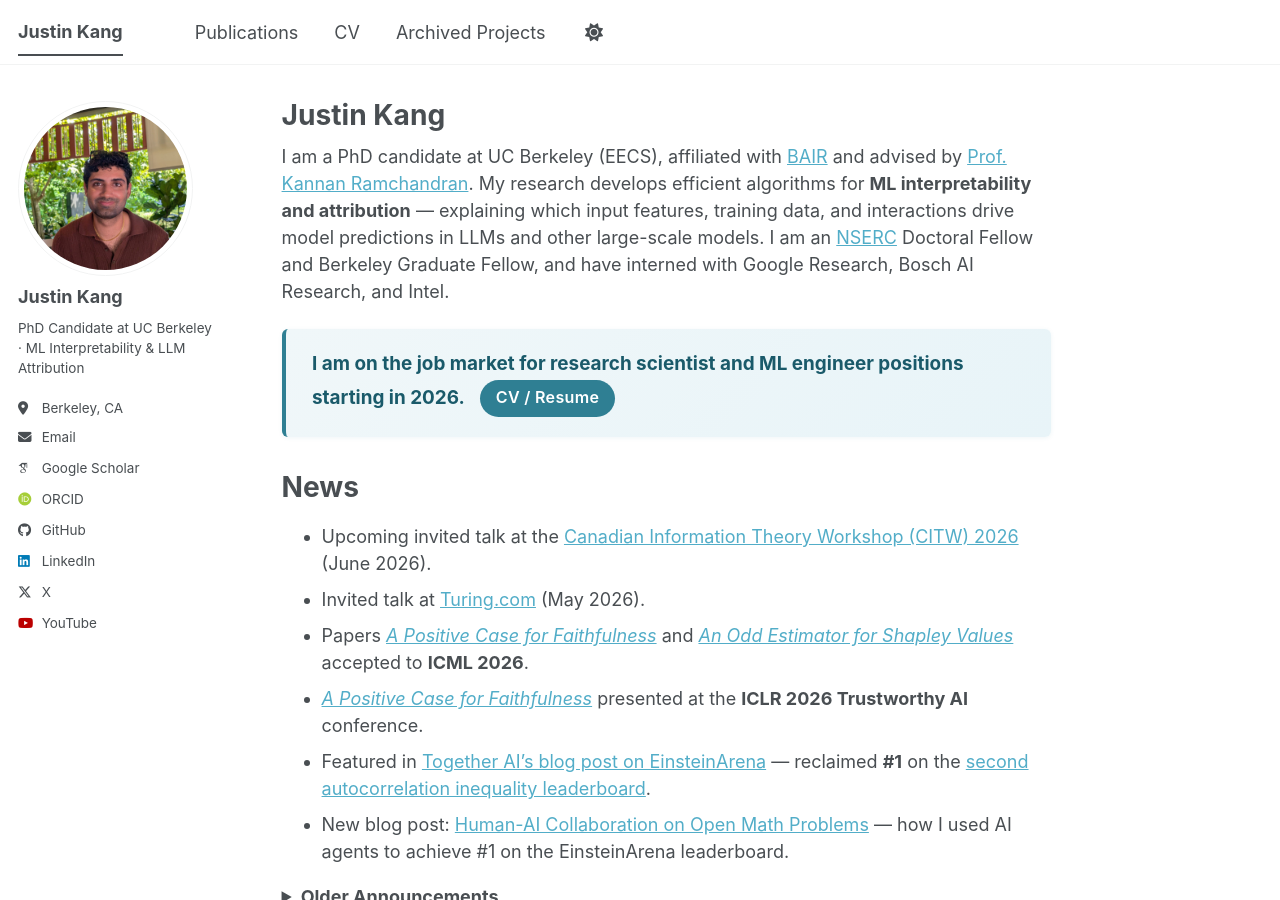
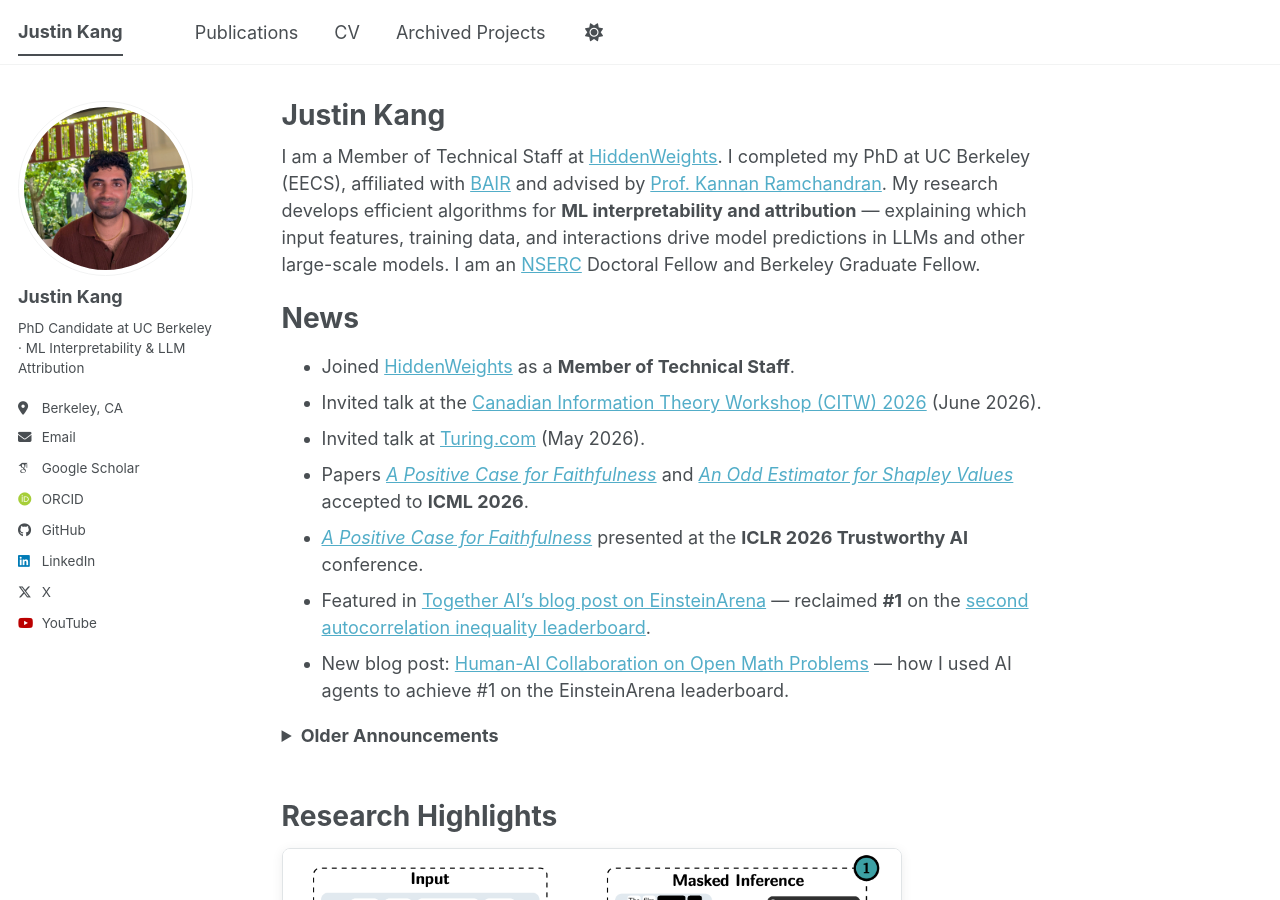
Before and after one commit to justinkang221/justinkang221.github.io, a Jekyll site: the page built from _pages/about.md, in a window 1280 px wide and 900 px high. Built offline with Jekyll 4.4.1, drawn with Linux system fonts in a browser that asks for light colours; some web fonts are replaced; a script bundle is joined from its source files by our own code; library files that are not in the unit come from our copies; some of the changed text lies outside the part shown.

Commit message:
Update: Joined HiddenWeights as MTS, PhD completed, remove job market callout

```diff
--- a/_pages/about.md
+++ b/_pages/about.md
@@ -7,16 +7,12 @@ redirect_from:
   - /about/
   - /about.html
 ---
-I am a PhD candidate at UC Berkeley (EECS), affiliated with <a href='https://bair.berkeley.edu/'>BAIR</a> and advised by <a href='https://people.eecs.berkeley.edu/~kannanr'>Prof. Kannan Ramchandran</a>. My research develops efficient algorithms for **ML interpretability and attribution** — explaining which input features, training data, and interactions drive model predictions in LLMs and other large-scale models. I am an <a href="https://www.nserc-crsng.gc.ca/">NSERC</a> Doctoral Fellow and Berkeley Graduate Fellow, and have interned with Google Research, Bosch AI Research, and Intel.
-
-<div class="job-market-callout">
-  <strong>I am on the job market for research scientist and ML engineer positions starting in 2026.</strong>
-  <a href="/files/Resume.pdf" class="cv-btn">CV / Resume</a>
-</div>
+I am a Member of Technical Staff at <a href="https://hiddenweights.com">HiddenWeights</a>. I completed my PhD at UC Berkeley (EECS), affiliated with <a href='https://bair.berkeley.edu/'>BAIR</a> and advised by <a href='https://people.eecs.berkeley.edu/~kannanr'>Prof. Kannan Ramchandran</a>. My research develops efficient algorithms for **ML interpretability and attribution** — explaining which input features, training data, and interactions drive model predictions in LLMs and other large-scale models. I am an <a href="https://www.nserc-crsng.gc.ca/">NSERC</a> Doctoral Fellow and Berkeley Graduate Fellow.
 
 News
 ======
-* Upcoming invited talk at the <a href="http://cwit.ca/2026/">Canadian Information Theory Workshop (CITW) 2026</a> (June 2026).
+* Joined <a href="https://hiddenweights.com">HiddenWeights</a> as a **Member of Technical Staff**.
+* Invited talk at the <a href="http://cwit.ca/2026/">Canadian Information Theory Workshop (CITW) 2026</a> (June 2026).
 * Invited talk at <a href="https://www.turing.com">Turing.com</a> (May 2026).
 * Papers <a href="https://arxiv.org/abs/2602.02639">*A Positive Case for Faithfulness*</a> and <a href="https://arxiv.org/abs/2602.01399">*An Odd Estimator for Shapley Values*</a> accepted to **ICML 2026**.
 * <a href="https://arxiv.org/abs/2602.02639">*A Positive Case for Faithfulness*</a> presented at the **ICLR 2026 Trustworthy AI** conference.
@@ -76,12 +72,13 @@ Selected Papers
 
 Industry Experience
 ======
+* **HiddenWeights** — Member of Technical Staff (2026–present)
 * **Google** — Student Researcher, Cloud Platforms Systems Research Group (Summer 2024)
 * **Bosch AI Research** — Research Intern, working on autolabeling and data filtering (Summer 2025)
 * **Intel** — Non-Volatile Memory Solutions Group, Storage Systems Research Intern (previously)
 
 Education
 ======
-* **PhD** in EECS, UC Berkeley (in progress)
+* **PhD** in EECS, UC Berkeley
 * **M.A.Sc.** in ECE, University of Toronto — advised by <a href='https://www.comm.utoronto.ca/~weiyu/'>Prof. Wei Yu</a>
 * **B.A.Sc.** in <a href="https://www.engphys.ubc.ca/">Engineering Physics</a>, University of British Columbia
```
Also changed, not shown: 1 other file.
